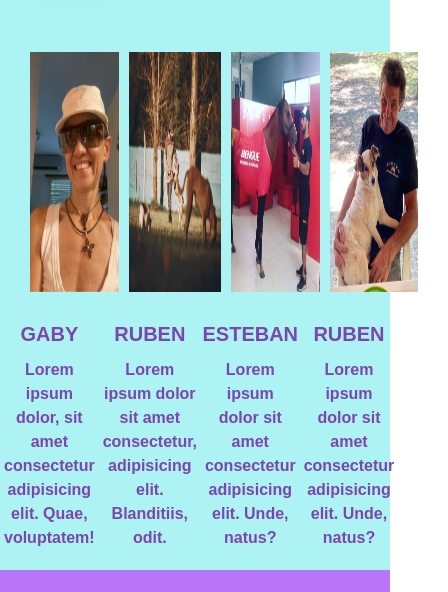
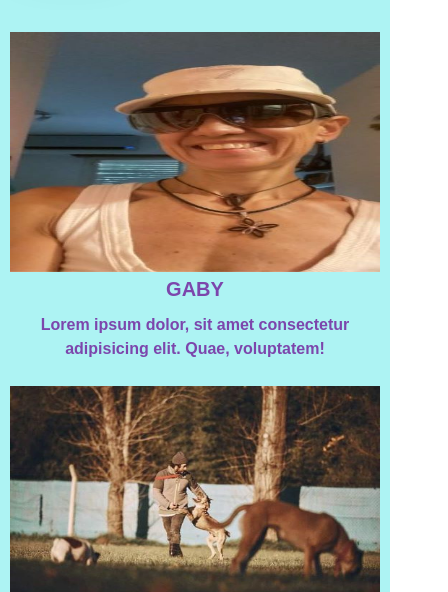
Before and after one commit to Mari1102/yeipora, a plain HTML site: page pages/Nosotros.html in a window 390 px wide. Shown: the part 160-752 px from the top of the page, 448 px wide, since content can reach past the window. Drawn offline with nearby package versions, Linux system fonts and the light colour scheme; a web font is replaced by a local one.

Commit message:
bootstrap y media query

```diff
--- a/css/style.css
+++ b/css/style.css
@@ -723,6 +723,7 @@ flex-direction: column;
 {
 margin-top: 5px;
 }
+
 }
 
 @media screen and (max-width:830px)
@@ -769,6 +770,12 @@ padding: 5px;
 .caracteristicas .caracteristicasFlex div
 {
 margin: 15px;
+}
+
+
+.nosotrosFlex
+{
+flex-direction: column;
 }
 }
 
@@ -858,6 +865,12 @@ font-weight: bolder;
 text-align: center;
 }
 
+.nosotrosContenedor
+{
+
+padding: 5px;
+}
+
 .nosotrosContenedor h2
 {
 color:rgb(124, 70, 172);
@@ -870,7 +883,6 @@ font-size: 20px;
 {
 width: 100%;
 height: 250px;
-margin: 25px ;
 padding: 5px;
 }
 
```
